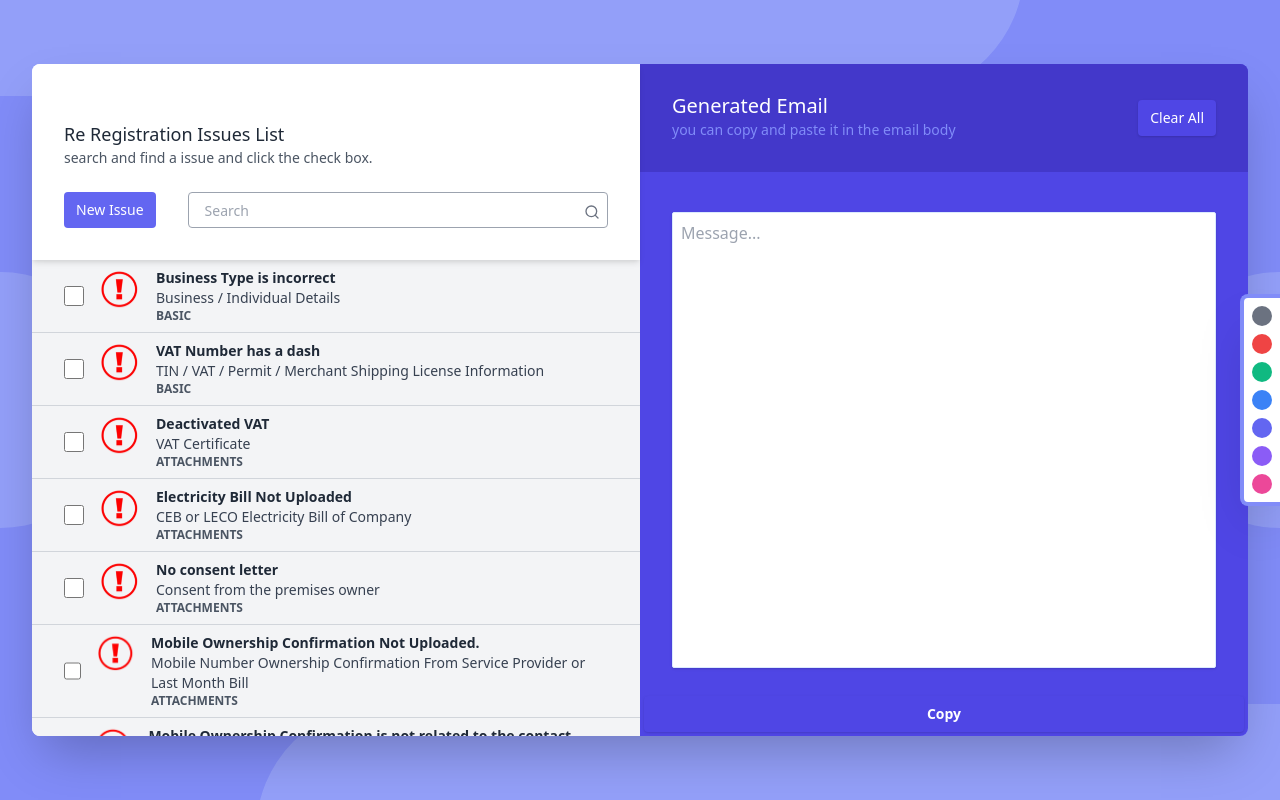
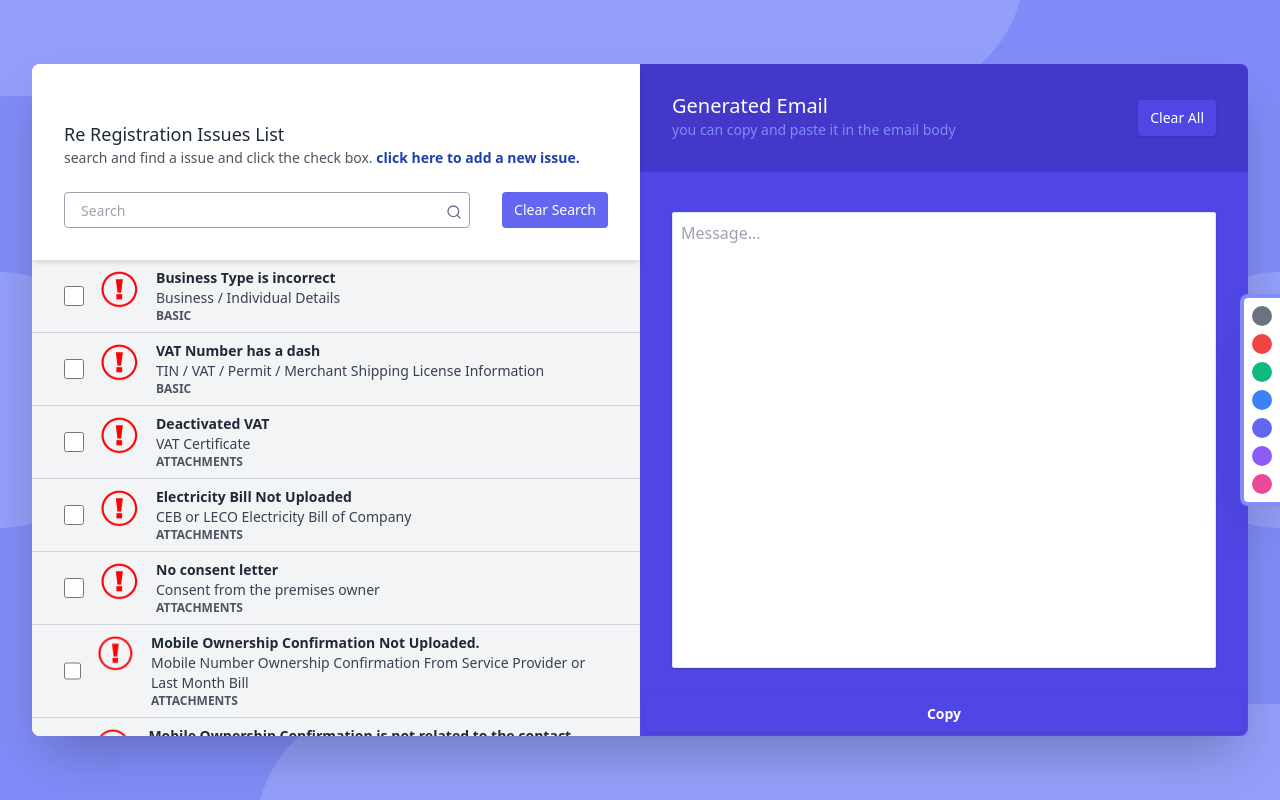
Before and after one commit to sankhaKarunasekara/re-reg-validation-project, a Vue app: page / in a window 1280 px wide. Built offline with nearby package versions, Linux system fonts and the light colour scheme.

Commit message:
style(App): :lipstick:

```diff
--- a/src/App.vue
+++ b/src/App.vue
@@ -48,20 +48,25 @@
                 </svg>
               </button>
             </div> -->
+            <div class="flex">
+              <div class="mr-auto">
                 <h1 class="font-medium text-lg mt-6">
                   Re Registration Issues List
                 </h1>
                 <p class="text-gray-600 text-sm">
                   search and find a issue and click the check box.
-            </p>
-            <div class="mt-6 flex">
-              <button
-                class="bg-indigo-500 text-white py-2 text-sm px-3 rounded focus:outline-none bg-indigo-300 cursor-pointer"
+                  <a
+                    href="#"
+                    class="text-blue-800 font-semibold"
                     @click="openIssuesExcel()"
                   >
-                New Issue
-              </button>
-              <div class="relative ml-auto flex-1 pl-8 sm:block hidden">
+                    click here to add a new issue.</a
+                  >
+                </p>
+              </div>
+            </div>
+            <div class="mt-6 flex">
+              <div class="relative ml-auto flex-1 sm:block hidden">
                 <input
                   placeholder="Search"
                   type="text"
@@ -81,6 +86,12 @@
                   <path d="M21 21l-4.35-4.35" />
                 </svg>
               </div>
+              <button
+                class="bg-indigo-500 ml-8 sm:block hidden text-white py-2 text-sm px-3 rounded focus:outline-none bg-indigo-300 cursor-pointer"
+                @click="clearSearch()"
+              >
+                Clear Search
+              </button>
             </div>
           </div>
           <div class="overflow-auto flex-grow">
@@ -291,6 +302,10 @@ export default {
       this.forceRerender();
     },
 
+    clearSearch() {
+      this.search = "";
+    },
+
     forceRerender() {
       this.componentKey += 1;
     },
```
Lines whose indentation alone changed are shown as unchanged.
